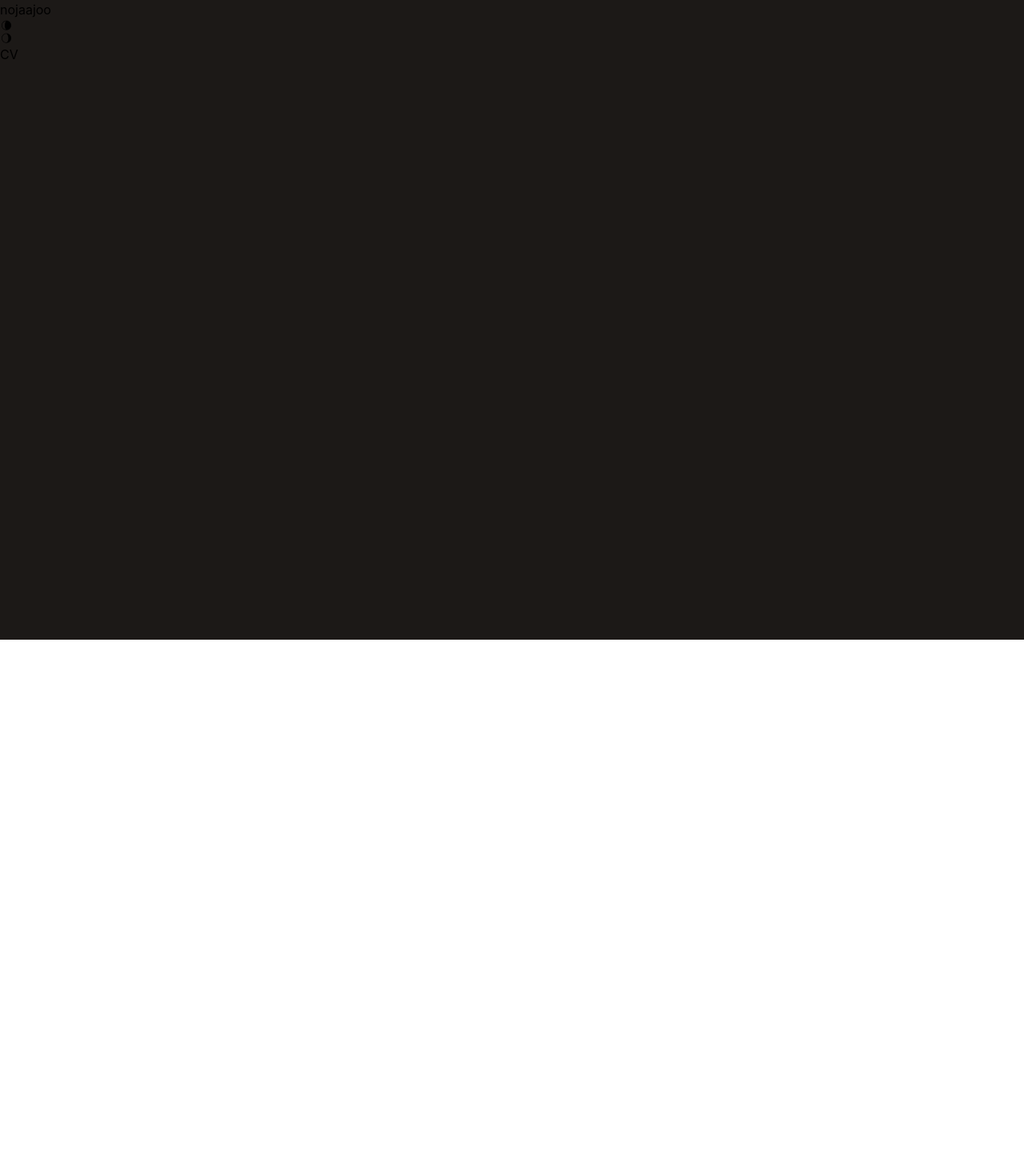
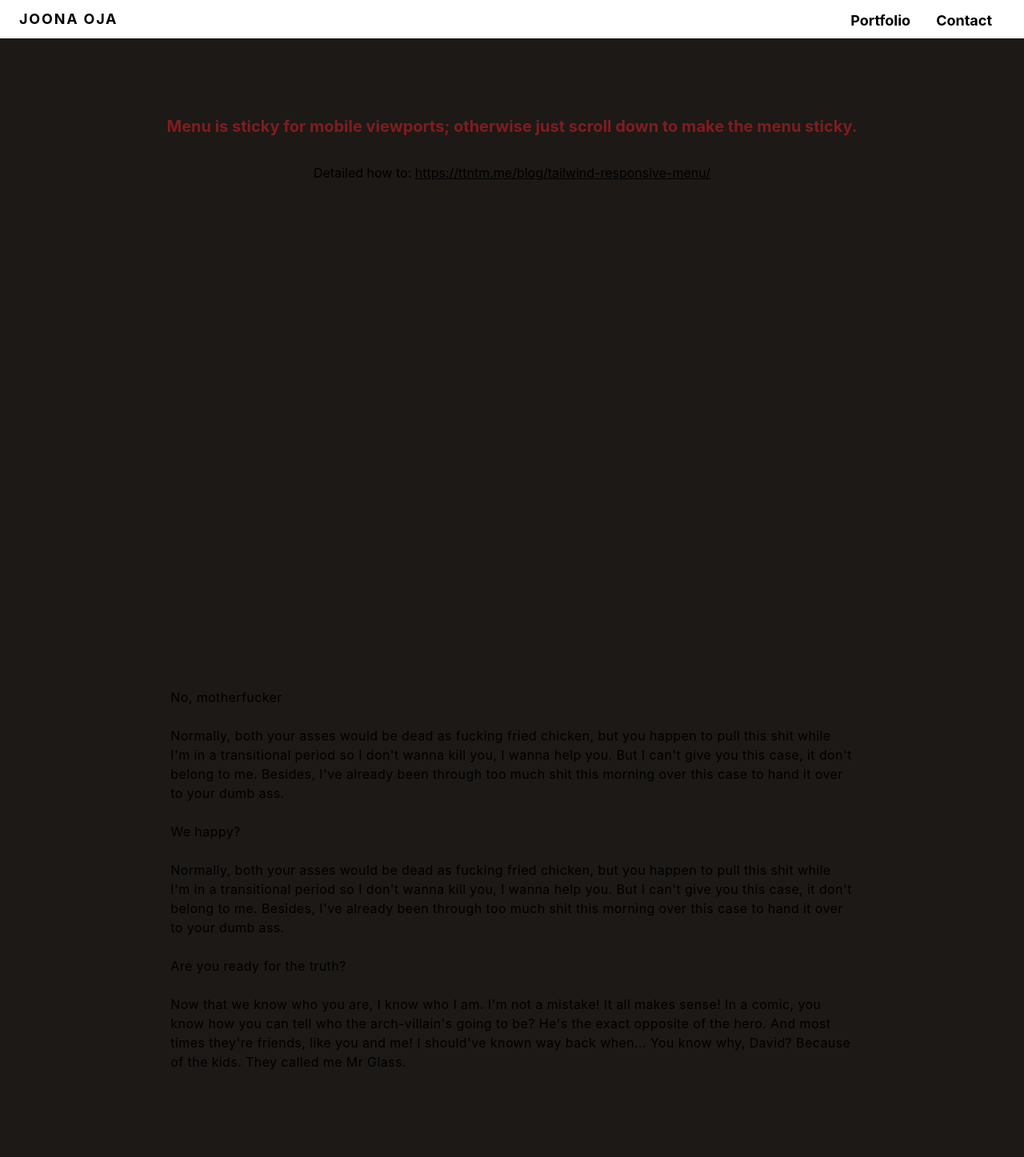
Before and after one commit to N0J44J00/portfolio-next, a Next.js app: page / in a window 1280 px wide. Shown: the top 1447 px of the page at 80% size. Before the commit the page ends 800 px from the top, so only its background shows below. Built offline with nearby package versions, Linux system fonts and the light colour scheme.

Commit message:
navbar in progress

```diff
--- a/package.json
+++ b/package.json
@@ -11,9 +11,9 @@
   "dependencies": {
     "eslint": "8.28.0",
     "eslint-config-next": "13.0.5",
-    "next": "13.0.5",
-    "react": "18.2.0",
-    "react-dom": "18.2.0",
+    "next": "^13.4.19",
+    "react": "^18.2.0",
+    "react-dom": "^18.2.0",
     "react-icons": "^4.6.0"
   },
   "devDependencies": {
--- a/pages/index.js
+++ b/pages/index.js
@@ -1,7 +1,33 @@
+import { useEffect, useState } from 'react';
 import Head from 'next/head'
 import {WiMoonAltWaningCrescent4, WiMoonAltWaningGibbous3} from 'react-icons/wi';
 
 export default function Home() {
+  //Menu open/close toggle state
+  const [open, setOpen] = useState(false);
+
+
+  //Change menu to sticky on scroll
+  useEffect(() => {
+    const SCROLL_POINT_FOR_STICKY_MENU = 200
+
+    const onScroll = () => {
+        var nav = document.getElementById('site-menu');
+        var header = document.getElementById('top');
+
+        if (window.scrollY >=SCROLL_POINT_FOR_STICKY_MENU) {
+          nav.classList.add('nav-sticky');
+          header.classList.add('pt-scroll');
+        } else {
+          nav.classList.remove('nav-sticky');
+          header.classList.remove('pt-scroll');
+        }
+    }
+
+    window.addEventListener('scroll', onScroll)
+
+  }, [])
+
   return (
     <div>
       <Head>
@@ -10,19 +36,49 @@ export default function Home() {
         <link rel="icon" href="/portfolio-icon.png" />
       </Head>
 
-      <main>
-         <section className='min-h-screen bg-stone-900'>
-            <nav>
-               <h1>nojaajoo</h1>
-               <ul>
-                  <li><WiMoonAltWaningCrescent4/></li>
-                  <li><WiMoonAltWaningGibbous3/></li>
-                  <li><a href='#'>CV</a></li>
-               </ul>
-            </nav>
+      <div>
+         <section className='min-h-screen min-w-screen bg-stone-900'>
+
+         <header id="top" className="w-full flex flex-col fixed sm:relative bg-white pin-t pin-r pin-l">
+          <nav id="site-menu" className="flex flex-col sm:flex-row w-full justify-between items-center px-4 sm:px-6 py-1 bg-white shadow sm:shadow-none">
+            <div className="w-full sm:w-auto self-start sm:self-center flex flex-row sm:flex-none flex-no-wrap justify-between items-center">
+              <a href="#" className="no-underline py-1">
+                <h1 className="font-bold text-lg tracking-widest">
+                  JOONA OJA
+                </h1>
+              </a>
+              <button id="menuBtn" className={open ? 'open hamburger block sm:hidden focus:outline-none' : 'hamburger block sm:hidden focus:outline-none'} type="button" onClick={() => setOpen(!open)}>
+                <span className="hamburger__top-bun"></span><span className="hamburger__bottom-bun"></span>
+              </button>
+            </div>
+            <div id="menu" className={open ? 'w-full sm:w-auto self-end sm:self-center sm:flex flex-col sm:flex-row items-center h-full py-1 pb-4 sm:py-0 sm:pb-0 flex' : 'w-full sm:w-auto self-end sm:self-center sm:flex flex-col sm:flex-row items-center h-full py-1 pb-4 sm:py-0 sm:pb-0 hidden'}>
+              <a className="text-dark font-bold hover:text-red text-lg w-full no-underline sm:w-auto sm:pr-4 py-2 sm:py-1 sm:pt-2" href="https://ttntm.me/blog/tailwind-responsive-menu/" target="_blank">Portfolio</a>
+              <a className="text-dark font-bold hover:text-red text-lg w-full no-underline sm:w-auto sm:px-4 py-2 sm:py-1 sm:pt-2" href="#bottom">Contact</a>
+            </div>
+          </nav>
+        </header>
+        <main className="content">
+          <div className="min-h-screen text-center py-24">
+            <h2 className="text-xl font-bold text-red-900">Menu is sticky for mobile viewports; otherwise just scroll down to make the menu sticky.</h2>
+            <h3 className="py-8">Detailed how to: <a href="https://ttntm.me/blog/tailwind-responsive-menu/" target="_blank" className="underline">https://ttntm.me/blog/tailwind-responsive-menu/</a></h3>
+          </div>
+          <div className="flex flex-col w-2/3 mx-auto mb-24 tracking-wide">
+            <h2 className="my-3">No, motherfucker</h2>
+            <p className="my-3">Normally, both your asses would be dead as fucking fried chicken, but you happen to pull this shit while I'm in a transitional period so I don't wanna kill you, I wanna help you. But I can't give you this case, it don't belong to me. Besides, I've already been through too much shit this morning over this case to hand it over to your dumb ass.
+            </p>
+            <h2 className="my-3">We happy?</h2>
+            <p className="my-3">Normally, both your asses would be dead as fucking fried chicken, but you happen to pull this shit while I'm in a transitional period so I don't wanna kill you, I wanna help you. But I can't give you this case, it don't belong to me. Besides, I've already been through too much shit this morning over this case to hand it over to your dumb ass.
+            </p>
+            <h2 className="my-3">Are you ready for the truth?</h2>
+            <p className="my-3">Now that we know who you are, I know who I am. I'm not a mistake! It all makes sense! In a comic, you know how you can tell who the arch-villain's going to be? He's the exact opposite of the hero. And most times they're friends, like you and me! I should've known way back when... You know why, David? Because of the kids. They called me Mr Glass.
+            </p>
+            <div className="w-full sm:w-2/3 h-px bg-grey-light mx-auto my-12"></div>
+            <a href="#top" id="bottom" className="inline-block max-w-xs self-center text-center text-red-900 hover:text-white no-underline border rounded-full border-red-900 hover:border-red-900 hover:bg-red-900 px-12 py-2">Go to Top</a>
+          </div>
+        </main>
+
          </section>
-      </main>
-
+      </div>
     </div>
   )
 }
--- a/styles/globals.css
+++ b/styles/globals.css
@@ -28,3 +28,79 @@ a {
     background: black;
   }
 } */
+
+/* custom non-Tailwind CSS */
+
+*, ::after, ::before {
+	scroll-behavior: smooth;
+}
+
+@media (max-width: 576px) {
+    .content {
+        padding-top: 51px;
+    }
+}
+
+@media (min-width: 577px) {
+  .pt-scroll {
+    padding-top: 51px;
+  }
+
+  .nav-sticky {
+    position: fixed!important;
+    min-width: 100%;
+    top: 0;
+    box-shadow: 0 2px 4px 0 rgba(0, 0, 0, .1);
+    transition: all .25s ease-in;
+    z-index: 1;
+  }
+}
+
+/* HAMBURGER MENU */
+
+.hamburger {
+  cursor: pointer;
+  width: 48px;
+  height: 48px;
+  transition: all 0.25s;
+}
+
+.hamburger__top-bun,
+.hamburger__bottom-bun {
+  content: '';
+  position: absolute;
+  width: 24px;
+  height: 2px;
+  background: #000;
+  transform: rotate(0);
+  transition: all 0.5s;
+}
+
+.hamburger:hover [class*="-bun"] {
+  background: #333;
+}
+
+.hamburger__top-bun {
+  transform: translateY(-5px);
+}
+
+.hamburger__bottom-bun {
+  transform: translateY(3px);
+}
+
+.open {
+  transform: rotate(90deg);
+  transform: translateY(-1px);
+}
+
+.open .hamburger__top-bun {
+  transform:
+    rotate(45deg)
+    translateY(0px);
+}
+
+.open .hamburger__bottom-bun {
+  transform:
+    rotate(-45deg)
+    translateY(0px);
+}
```
Also changed, not shown: 1 other file (tests, documents, lock files or other folders).
